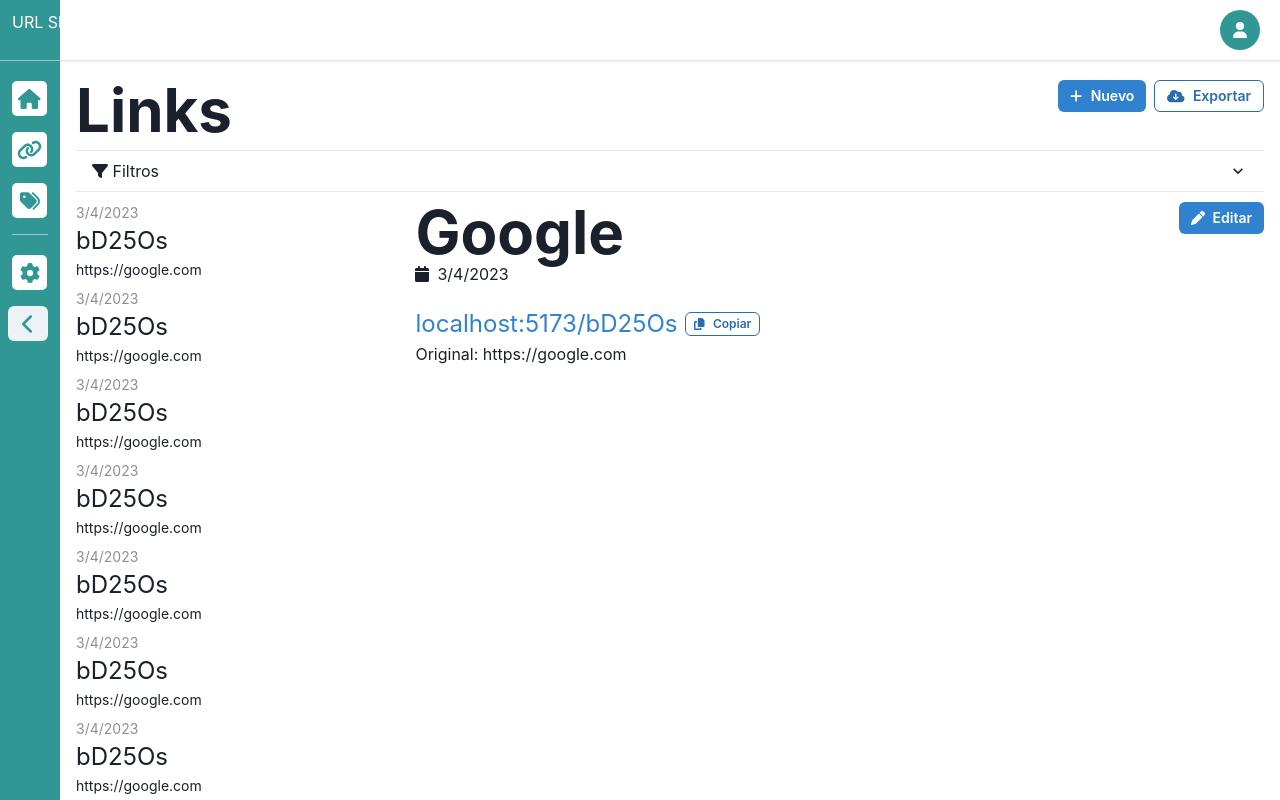
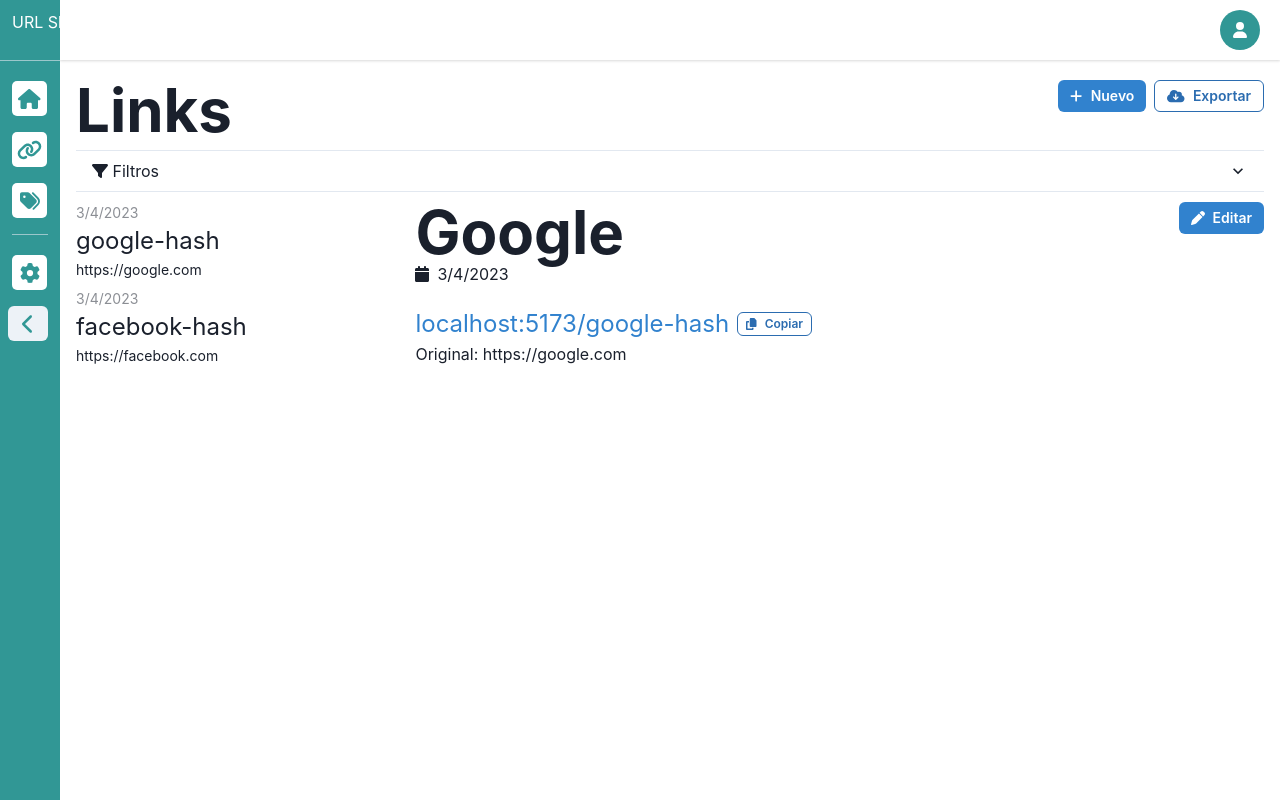
Before and after one commit to jbuendia1y/truncurl, a React (Vite) app in the folder frontend/: page /links in a window 1280 px wide. Shown: the top 800 px of the page. Built offline with nearby package versions, Linux system fonts and the light colour scheme; sample sign-in values are in the browser's storage.

Commit message:
Actualizando la página de links y el componente vista del link

```diff
--- a/frontend/src/components/LinkView.tsx
+++ b/frontend/src/components/LinkView.tsx
@@ -15,13 +15,15 @@ import { formatDate } from "../utils";
 
 interface Props {
   data: ILink;
+  onEdit: () => void;
 }
 
 const LinkView = (props: Props) => {
-  const { data } = props;
-  const { onCopy, hasCopied } = useClipboard(
-    `http://localhost:5173/${data.hash}`
-  );
+  const { data, onEdit } = props;
+  const domain = import.meta.env.PROD
+    ? "https://myawesomedomain.com/"
+    : "http://localhost:5173/";
+  const { onCopy, hasCopied } = useClipboard(`${domain}${data.hash}`);
 
   return (
     <Box>
@@ -34,6 +36,7 @@ const LinkView = (props: Props) => {
             leftIcon={<FontAwesomeIcon icon={faPen} />}
             colorScheme="blue"
             size="sm"
+            onClick={onEdit}
           >
             Editar
           </Button>
@@ -45,12 +48,9 @@ const LinkView = (props: Props) => {
       </Stack>
 
       <Stack direction="row" alignItems="center" flexWrap="wrap" marginTop={5}>
-        <Link
-          href={`http://localhost:5173/${data.hash}`}
-          color="blue.500"
-          fontSize="2xl"
-        >
-          localhost:5173/{data.hash}
+        <Link href={`${domain}${data.hash}`} color="blue.500" fontSize="2xl">
+          {domain.split("//")[1]}
+          {data.hash}
         </Link>
         <Button
           leftIcon={<FontAwesomeIcon icon={faCopy} />}
--- a/frontend/src/pages/Links.tsx
+++ b/frontend/src/pages/Links.tsx
@@ -1,9 +1,4 @@
 import {
-  Accordion,
-  AccordionButton,
-  AccordionIcon,
-  AccordionItem,
-  AccordionPanel,
   Box,
   Button,
   Container,
@@ -19,29 +14,37 @@ import {
   Stack,
   useMediaQuery,
 } from "@chakra-ui/react";
-import {
-  faCloudArrowDown,
-  faFilter,
-  faPlus,
-} from "@fortawesome/free-solid-svg-icons";
+import { faCloudArrowDown, faPlus } from "@fortawesome/free-solid-svg-icons";
 import { FontAwesomeIcon } from "@fortawesome/react-fontawesome";
 import { useState } from "react";
-import { AppBar, LinkCard, LinkView, Sidenav } from "../components";
+import {
+  AppBar,
+  CreateLink,
+  LinkCard,
+  LinkFilters,
+  LinkView,
+  Sidenav,
+} from "../components";
+import EditLink from "../components/EditLink";
+import { useLinks } from "../hooks";
 
 const Links = () => {
   const [isLarger] = useMediaQuery("(min-width: 1024px)");
-  const [open, setOpen] = useState(false);
+  const [open, setOpen] = useState({
+    content: false,
+    edit: false,
+    create: false,
+  });
 
-  const onClose = () => {
-    setOpen(false);
+  const { links, filter, changeFilter, loading, selectedLink, selectLink } =
+    useLinks();
+
+  const onClose = (key: keyof typeof open) => {
+    return () => setOpen((v) => ({ ...v, [key]: false }));
   };
 
-  const MockLink = {
-    createdAt: new Date(),
-    hash: "bD25Os",
-    url: "https://google.com",
-    name: "Google",
-    userId: "MY_USER_ID",
+  const onOpen = (key: keyof typeof open) => {
+    return () => setOpen((v) => ({ ...v, [key]: true }));
   };
 
   return (
@@ -60,6 +63,7 @@ const Links = () => {
                 colorScheme="blue"
                 size="sm"
                 leftIcon={<FontAwesomeIcon icon={faPlus} />}
+                onClick={onOpen("create")}
               >
                 Nuevo
               </Button>
@@ -73,53 +77,54 @@ const Links = () => {
               </Button>
             </Stack>
           </Flex>
-          <Accordion allowToggle marginY={2.5}>
-            <AccordionItem>
-              <p>
-                <AccordionButton>
-                  <Box as="span" flex="1" textAlign="left">
-                    {" "}
-                    <FontAwesomeIcon icon={faFilter} /> Filtros
-                  </Box>
-                  <AccordionIcon />
-                </AccordionButton>
-              </p>
-              <AccordionPanel>Filtros</AccordionPanel>
-            </AccordionItem>
-          </Accordion>
-
+          <LinkFilters changeFilter={changeFilter} filters={filter} />
+          <CreateLink open={open.create} onClose={onClose("create")} />
+          {selectedLink && open.edit && (
+            <EditLink
+              open={open.edit}
+              onClose={onClose("edit")}
+              link={selectedLink}
+            />
+          )}
           <Grid gridTemplateColumns={".4fr 1fr"}>
             <Stack>
-              {Array(10)
-                .fill(0)
-                .map((_, idx) => (
+              {loading ? (
+                <></>
+              ) : (
+                links.map((v) => (
                   <LinkCard
-                    key={MockLink.hash + idx}
-                    data={MockLink}
+                    key={v.hash}
+                    data={v}
                     onClick={() => {
-                      setOpen(true);
+                      selectLink(v.id);
+                      onOpen("content")();
                     }}
                   />
-                ))}
+                ))
+              )}
             </Stack>
-            {isLarger ? (
-              <LinkView data={MockLink} />
+            {selectedLink ? (
+              isLarger ? (
+                <LinkView data={selectedLink} onEdit={onOpen("edit")} />
               ) : (
                 <Drawer
-                isOpen={open}
+                  isOpen={open.content}
                   placement="right"
                   size="full"
-                onClose={onClose}
+                  onClose={onClose("content")}
                 >
                   <DrawerOverlay />
                   <DrawerContent>
                     <DrawerCloseButton />
                     <DrawerHeader>Link</DrawerHeader>
                     <DrawerBody>
-                    <LinkView data={MockLink} />
+                      <LinkView data={selectedLink} onEdit={onOpen("edit")} />
                     </DrawerBody>
                   </DrawerContent>
                 </Drawer>
+              )
+            ) : (
+              <></>
             )}
           </Grid>
         </Container>
```
Lines whose indentation alone changed are shown as unchanged.
